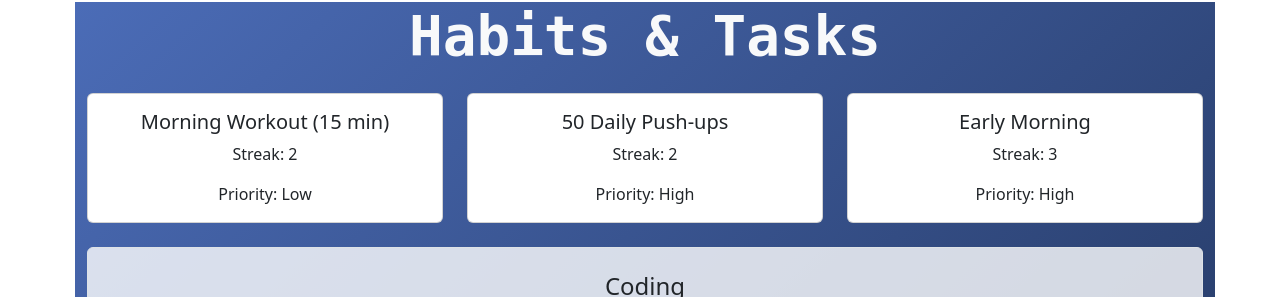
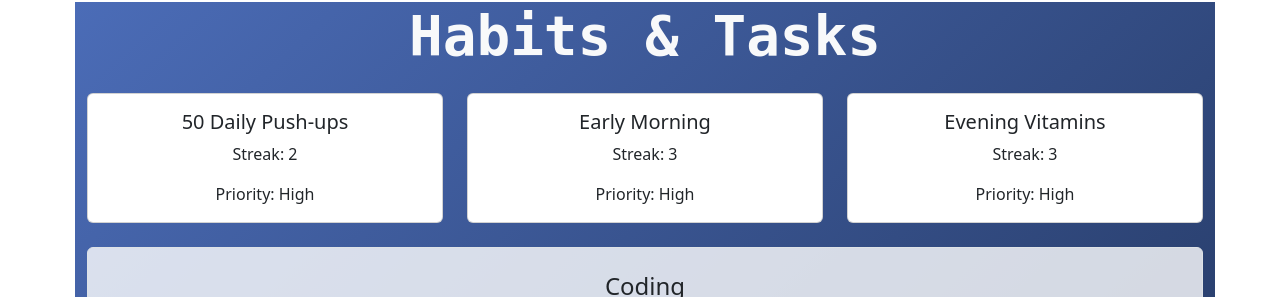
Before and after one commit to Milton3000/habitsandtasks, a React (Create React App) app: page / in a window 1280 px wide. Shown: the part 488-785 px from the top of the page. Built offline with nearby package versions, Linux system fonts and the light colour scheme.

Commit message:
Added high priority condition to preview rendering of habits

```diff
--- a/src/components/Home/Home.jsx
+++ b/src/components/Home/Home.jsx
@@ -4,7 +4,8 @@ import { ListGroup } from "react-bootstrap";
 import Friends from "../Friends/Friends";
 
 const Home = ({ tasks, habits }) => {
-  const habitsPreview = habits.slice(0, 3);
+  const highPriorityHabits = habits.filter(habit => habit.priority === 'High');
+  const habitsPreview = highPriorityHabits.slice(0, 3);
   return (
     <div
       className="container text-center mt-4 text-light"
```
